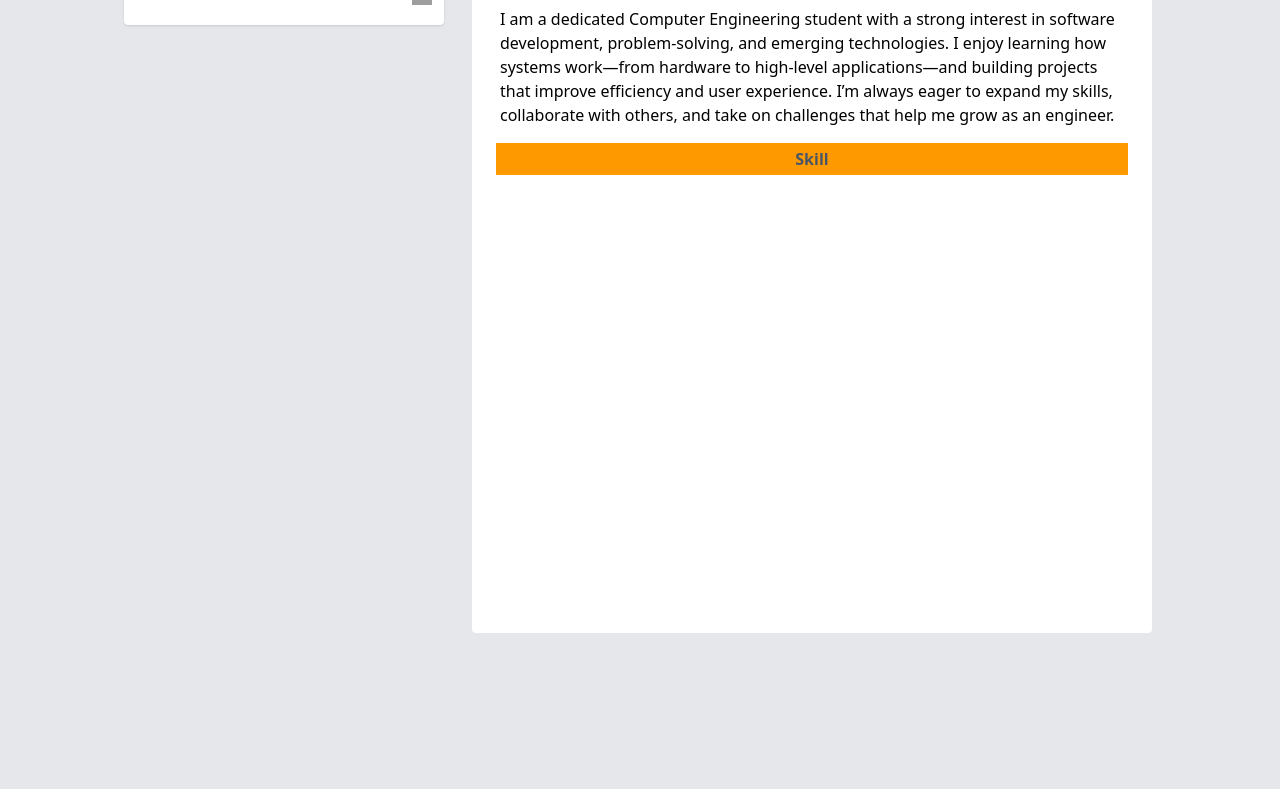
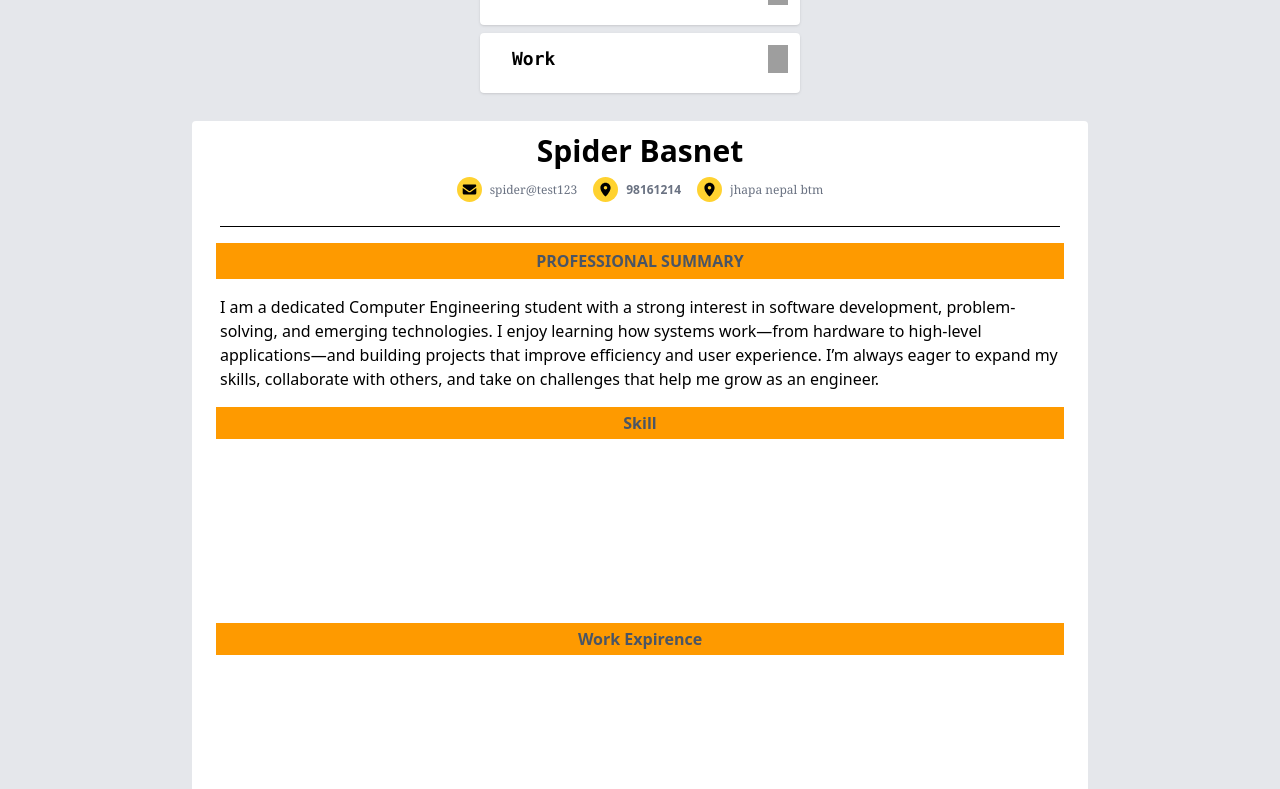
Before and after one commit to PrajanBasnet/ResumeBuilder, a React (Vite) app: page / in a window 1280 px wide. Shown: the part 271-1060 px from the top of the page. Before the commit the page ends 936 px from the top, so only its background shows below. Built offline with nearby package versions, Linux system fonts and the light colour scheme; grey boxes are pictures that could not be loaded.

Commit message:
feat:work location add

```diff
--- a/src/App.jsx
+++ b/src/App.jsx
@@ -5,21 +5,27 @@ import { SideBar } from './SideBar'
 import { Navbar } from './component/NavBar';
 
 function App() {
-  const [person,setPerson] = useState({fullname:"Spider Basnet",email:"spider@test123",phone:"98161214",location:"jhapa nepal btm"})
-  const [profession,setProfessionSummary] = useState({desc:"I am a dedicated Computer Engineering student with a strong interest in software development, problem-solving, and emerging technologies. I enjoy learning how systems work—from hardware to high-level applications—and building projects that improve efficiency and user experience. I’m always eager to expand my skills, collaborate with others, and take on challenges that help me grow as an engineer." })
-  const [skill,setSkill] = useState({allSkill:[]});
-  const [skillInput,setSkillInput] = useState({myskill:''});
+  const [person, setPerson] = useState({ fullname: "Spider Basnet", email: "spider@test123", phone: "98161214", location: "jhapa nepal btm" })
+  const [profession, setProfessionSummary] = useState({ desc: "I am a dedicated Computer Engineering student with a strong interest in software development, problem-solving, and emerging technologies. I enjoy learning how systems work—from hardware to high-level applications—and building projects that improve efficiency and user experience. I’m always eager to expand my skills, collaborate with others, and take on challenges that help me grow as an engineer." })
+  const [skill, setSkill] = useState({ allSkill: [] });
+  const [skillInput, setSkillInput] = useState({ myskill: '' });
 
-  const allData = {person ,profession,skill ,skillInput};
-  const setData = {setPerson,setProfessionSummary ,setSkill,setSkillInput};
+
+    const [exp,setExpAll] = useState({newExp:[{companyname:"" , workstart:"",workend:"",lct:""}]})
+    const [experiences, setExperiences] = useState({companyname: "", workstart: "", workend: "", lct:""},
+  );
+
+
+    const allData = { person, profession, skill, skillInput, experiences ,exp};
+    const setData = { setPerson, setProfessionSummary, setSkill, setSkillInput, setExperiences ,setExpAll};
 
   return (
     <div>
       <Navbar></Navbar>
-        <div className='flex flex-wrap justify-center gap-2 m-5'>
+      <div className='flex flex-wrap justify-center gap-2 m-5'>
         <SideBar data={allData} setData={setData}></SideBar>
         <ResumeOutput allData={allData} ></ResumeOutput>
-    </div>
+      </div>
     </div>
   )
 }
--- a/src/ResumeOutput.jsx
+++ b/src/ResumeOutput.jsx
@@ -46,11 +46,11 @@ function ProfessionalSummary({ data }) {
 function SkillUi({ data }) {
     return (
         <div>
-                  <div className="bg-amber-500 m-3 p-1 text-center font-bold">
-                    <p className="text-gray-600">
-                        Skill
-                    </p>
-                </div>
+            <div className="bg-amber-500 m-3 p-1 text-center font-bold">
+                <p className="text-gray-600">
+                    Skill
+                </p>
+            </div>
             <section className=" h-40 p-2 m-3 overflow-hidden">
                 <ul className="columns-2  list-disc">
 
@@ -65,10 +65,47 @@ function SkillUi({ data }) {
     )
 }
 
+export function Work({ data }) {
+    return (
+        <div>
+            <div>
+                <div className="bg-amber-500 m-3 p-1 text-center font-bold">
+                    <p className="text-gray-600">
+                        Work Expirence
+                    </p>
+                </div>
+                <section className=" h-40 p-2 m-3 overflow-hidden items-baseline">
+                    {data.newExp.slice(1).map((item, index) => (
+                        <div key={index}>
+                            <div className="flex felx-wrap justify-between">
+
+                                <div className="flex flex-wrap items-baseline gap-2">
+                                    <p className="font-extrabold text-2xl">{item.companyname} ||</p>
+                                    <span className="font-normal font-2xl">{item.lct}</span>
+                                </div>
+
+                                <div className="flex flex-wrap">
+                                    <p >{item.workstart}</p>
+                                        <span className="ml-3 mr-3">To</span>
+                                    <p>{item.workend}</p>
+                                </div>
+                            </div>
+
+                        </div>
+                    ))}
+
+                </section>
+            </div>
+        </div>
+    )
+
+
+}
+
 export function ResumeOutput({ allData }) {
     return (
         <div>
-            <div className="bg-white w-170 h-screen m-3 p-3 rounded">
+            <div className="bg-white w-full max-w-4xl min-h-screen  m-3 p-3 rounded">
                 <div>
                     <p className="text-3xl font-bold text-center"> {allData.person.fullname}</p>
                 </div>
@@ -76,7 +113,7 @@ export function ResumeOutput({ allData }) {
                 <hr className="m-4" />
                 <ProfessionalSummary data={allData.profession}></ProfessionalSummary>
                 <SkillUi data={allData.skill}></SkillUi>
-
+                <Work data={allData.exp} ></Work>
             </div>
         </div>
     )
--- a/src/SideBar.jsx
+++ b/src/SideBar.jsx
@@ -1,6 +1,7 @@
 import { Personal } from "./component/Personal";
 import { Skill } from "./component/Skills";
 import { Summary } from "./component/Summary";
+import { Work } from "./component/Work";
 
 export function SideBar({data,setData}){
 
@@ -9,6 +10,7 @@ export function SideBar({data,setData}){
                 <Personal data={data} setData={setData} />
                 <Summary data={data} setData={setData}></Summary>
                 <Skill data={data} setData={setData}> </Skill>
+                <Work data={data} setData={setData}> </Work>
         </div>
     )
 }
--- a/src/component/Skills.jsx
+++ b/src/component/Skills.jsx
@@ -2,12 +2,13 @@ import { useState } from "react"
 import { Input, MainTheme, Theme } from "./ThemeSide";
 
 export function Skill({ data, setData }) {
+
     const [skl, sklSkill] = useState(false);
     const skillStatic = {
         label: "Add Skills",
         height: "h-130",
     }
-    const dlt = (index) => {
+        const dlt = (index) => {
         const updated = data.skill.allSkill.filter((_, i) => i !== index);
         console.log(updated)
         setData.setSkill({ ...data.skill, allSkill: updated});
--- /dev/null
+++ b/src/component/Work.jsx
@@ -0,0 +1,56 @@
+import { Component, useState } from "react"
+import { Input, MainTheme, Theme } from "./ThemeSide";
+
+
+export function Work({ data, setData }) {
+    const [workVisible, visibleWork] = useState(false);
+    const workStatic = {
+        label: "Work",
+        height: "h-100",
+    }
+
+    return (
+        <div>
+            {workVisible ?
+                <MainTheme visible={workVisible} setVisible={visibleWork} label={workStatic.label} height={workStatic.height} >
+                    <div>
+
+                        <div className="flex flex-wrap justify-between">
+                            <h1 className="font-mono">Company Name</h1>
+                            <input type="text" name="" value={data.experiences.companyname} className="border" onChange={(e) => setData.setExperiences({ ...data.experiences, companyname: e.target.value })} />
+
+
+                            <div className="border mt-3">
+                                <label className="p-2" >Start:   </label>
+                                <input type="date" name="dates" id="dt" value={data.experiences.workstart} onChange={(e) => setData.setExperiences({ ...data.experiences, workstart: e.target.value })} />
+
+
+                            <div className="mt-3">
+                                <hr />
+                                <label className="p-2" >End: </label>
+                                 <input type="date" name="dates" id="dt" value={data.experiences.workend} onChange={(e) => setData.setExperiences({ ...data.experiences, workend: e.target.value })} />
+
+                            </div>
+                                <label className="font-mono">lct </label> <br></br>
+                                 <input type="text" className="border" value={data.experiences.lct}  id="dt" onChange={(e) => setData.setExperiences({ ...data.experiences, lct: e.target.value })} />
+
+
+                            </div>
+                        </div>
+                            <br />
+                            <button type="submit" className="border p-3 mt-3  gap-1 hover:bg-yellow-300" onClick={(e) => setData.setExpAll({ ...data.exp, newExp: [...(data.exp?.newExp || []), { companyname: data.experiences.companyname, workstart: data.experiences.workstart , workend:data.experiences.workend, lct:data.experiences.lct }] })}>Submit</button>
+                        <div className="flex flex-col">
+                            {data.exp?.newExp?.map((item, index) => (
+                                <li key={index}>
+                                    {item.lct}
+                                </li>
+                            ))}
+                        </div>
+                    </div>
+
+                </MainTheme> : <Theme visible={workVisible} setVisible={visibleWork} label={workStatic.label}></Theme>
+            }
+        </div>
+
+    )
+}
```
